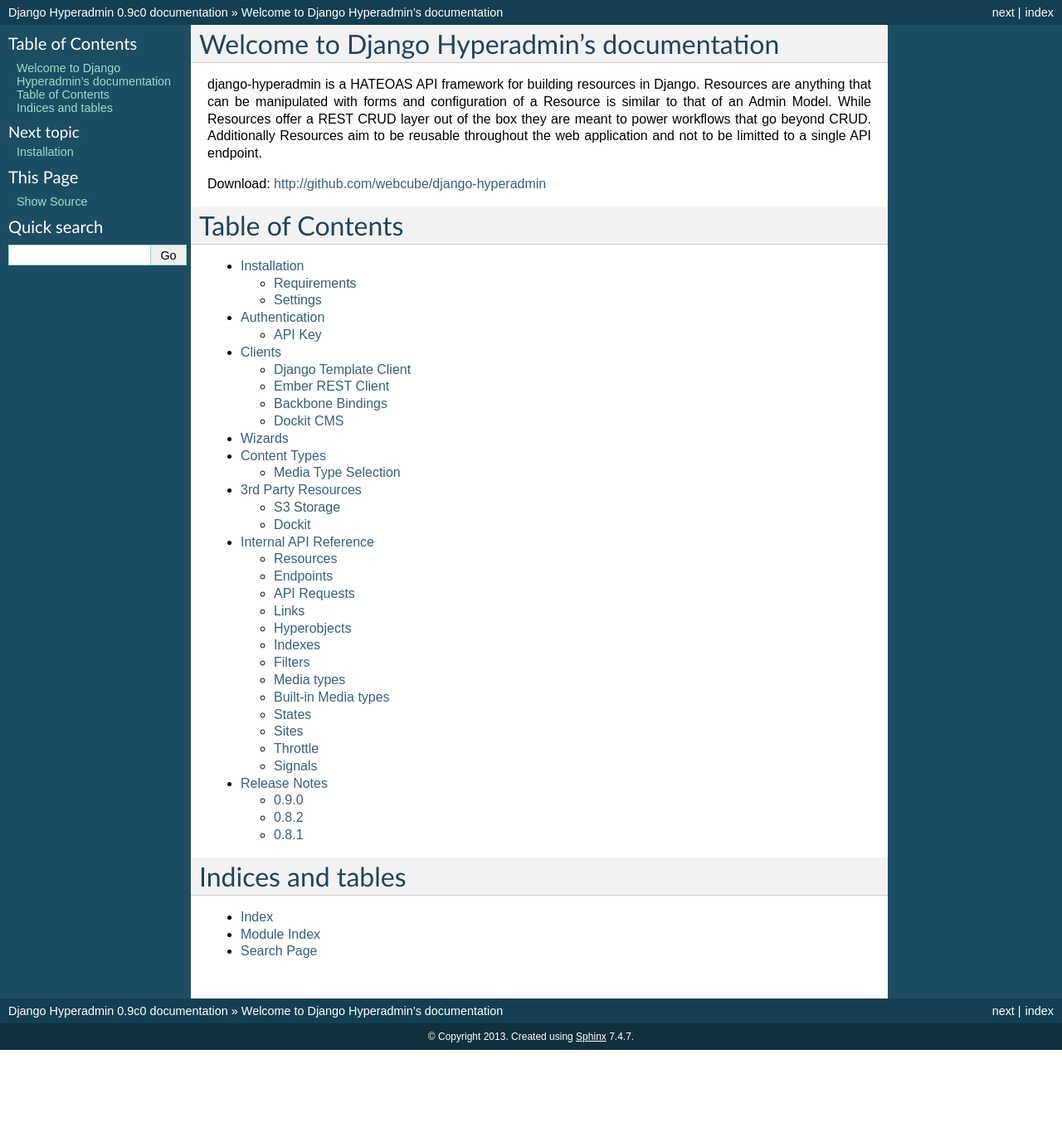
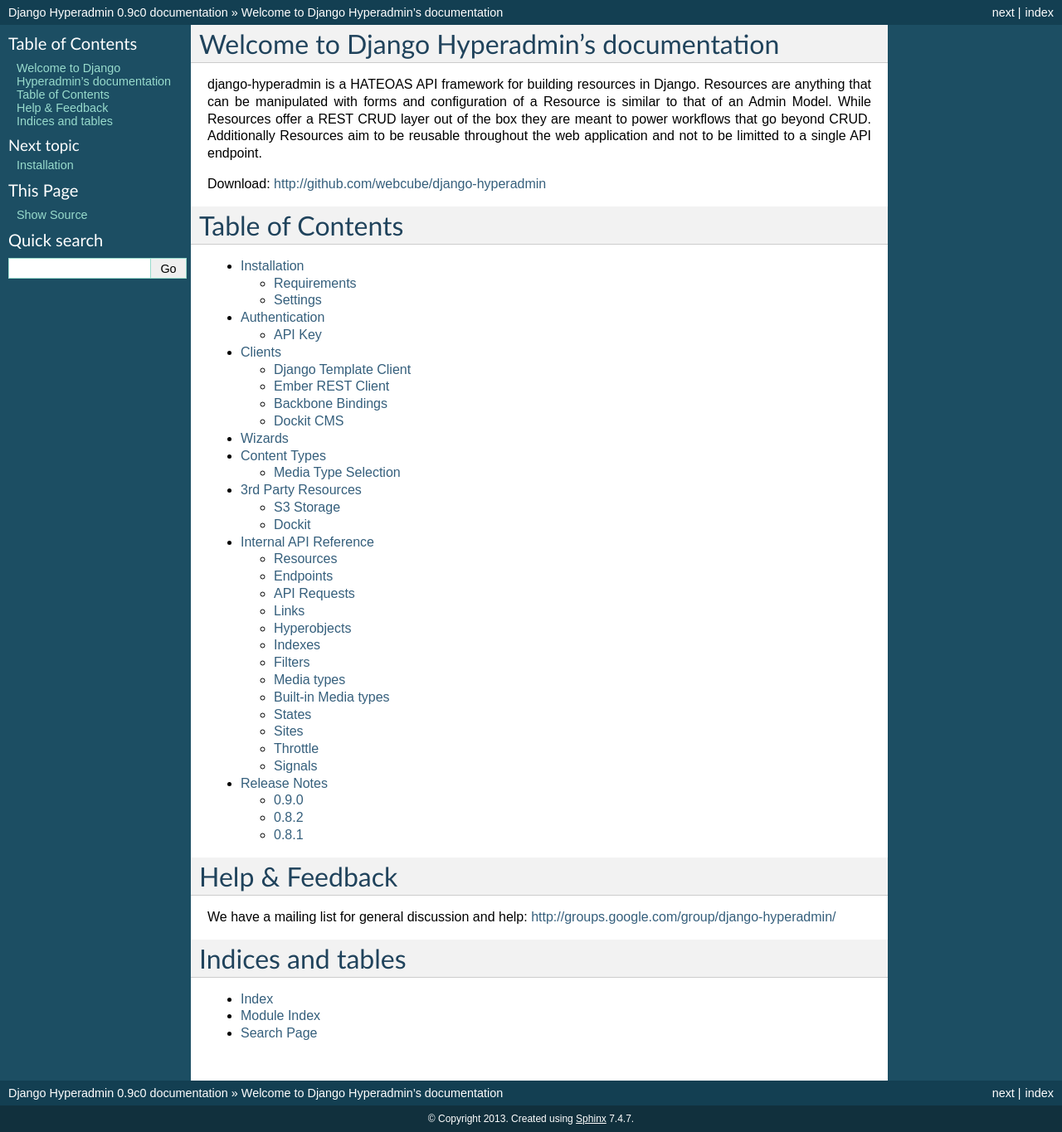
Before and after one commit to zbyte64/django-hyperadmin, a Sphinx documentation site: the page built from docs/source/index.rst, in a window 1280 px wide. Shown: the whole page at 83% size. Built offline with Sphinx 7.4.7, drawn with Linux system fonts in a browser that asks for light colours; before the commit the page ends 1266 px from its top, so only the background shows below that.

Commit message:
added mailing list

```diff
--- a/README.rst
+++ b/README.rst
@@ -44,6 +44,11 @@
 * Python 2.6 or later
 * Django 1.3 or later
 
+
+Help & Feedback
+===============
+
+We have a mailing list for general discussion and help: http://groups.google.com/group/django-hyperadmin/
 
 ============
 Installation
--- a/docs/source/index.rst
+++ b/docs/source/index.rst
@@ -22,6 +22,12 @@
    release_notes
 
 
+Help & Feedback
+===============
+
+We have a mailing list for general discussion and help: http://groups.google.com/group/django-hyperadmin/
+
+
 Indices and tables
 ==================
 
```
